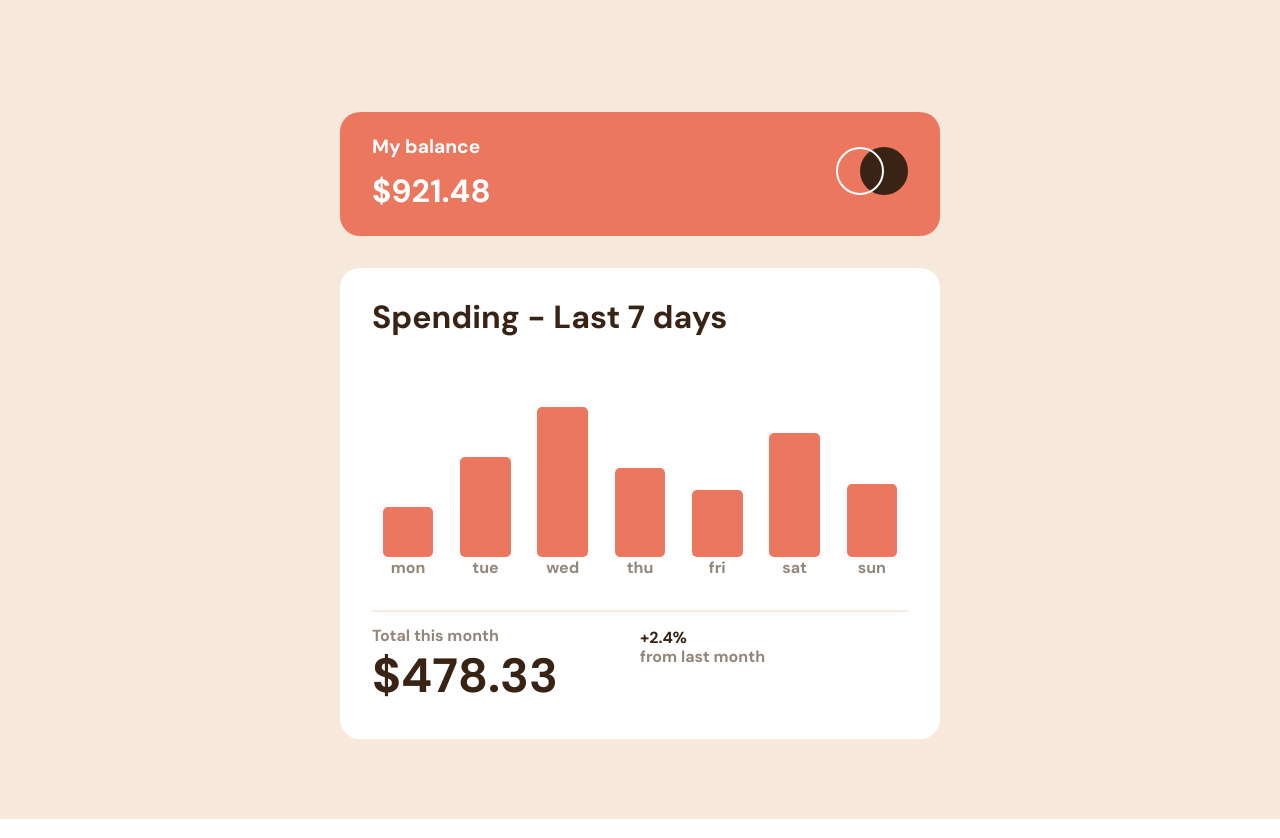
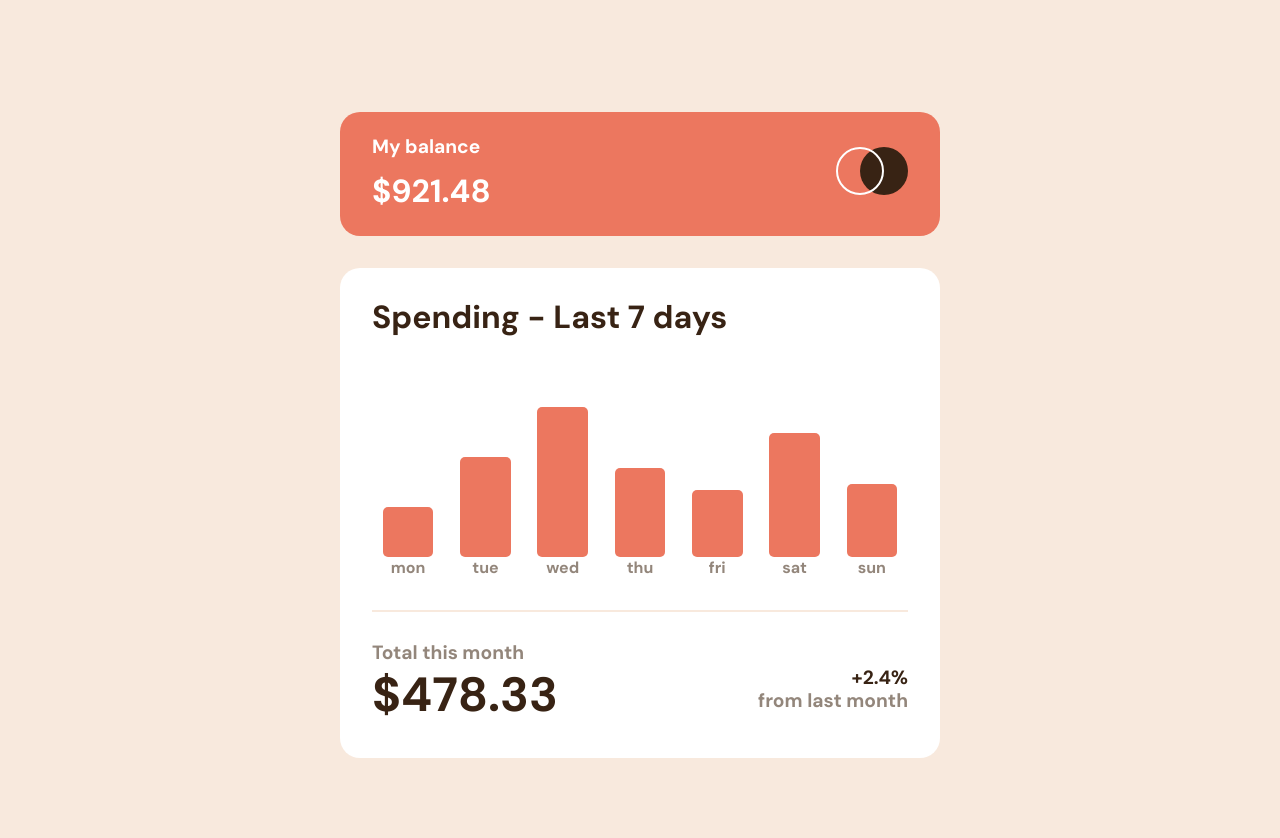
Before and after one commit to mathieu-superpose/expenses-chart-component, a React (Create React App) app: page / in a window 1280 px wide. Built offline with nearby package versions, Linux system fonts and the light colour scheme.

Commit message:
update text sizes & position

```diff
--- a/src/components/Graph/Total.scss
+++ b/src/components/Graph/Total.scss
@@ -2,32 +2,47 @@
 
 .Total {
   border-top: 2px solid c.$cream;
-  padding-top: 15px;
+  padding: 30px 0 15px;
   display: grid;
   grid-template-columns: repeat(2, 1fr);
   &__count {
+    // margin: 0;
+    display: flex;
+    flex-direction: column;
+    align-items: flex-start;
+    justify-content: flex-end;
     &__title {
       margin: 0;
       color: c.$medium-brown;
-        font-size: 1rem;
+      font-size: 1.2rem;
     }
     &__total {
-        margin: 0;
+      line-height: .7;
+      vertical-align: baseline;
+      display: flex;
+      align-items: flex-end;
+      margin: 15px 0 0;
+      padding: 0;
       color: c.$dark-brown;
       font-size: 3rem;
       font-weight: 700;
     }
   }
   &__evolution {
+    display: flex;
+    flex-direction: column;
+    align-items: flex-end;
+    justify-content: flex-end;
     &__count {
       margin: 0;
+      font-size: 1.2rem;
       font-weight: 700;
       color: c.$dark-brown;
     }
     &__subtitle {
       margin: 0;
       color: c.$medium-brown;
-        font-size: 1rem;
+      font-size: 1.2rem;
     }
   }
 }
```
Also changed, not shown: src/styles/_resets.scss (+5 -3 lines). Lines whose indentation alone changed are shown as unchanged.
